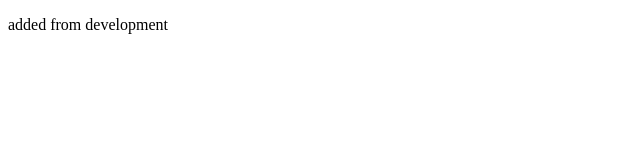
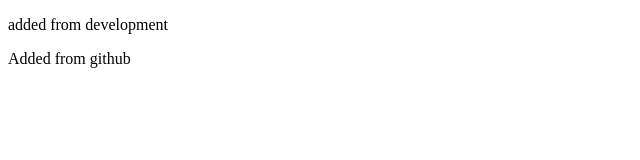
Before and after one commit to aikast/exam-practice, a plain HTML site: page index.html in a window 1280 px wide. Shown: the whole page, without its empty margins (0-640 px from the left). Drawn offline with Linux system fonts and the light colour scheme.

Commit message:
Update index.html

```diff
--- a/index.html
+++ b/index.html
@@ -9,5 +9,6 @@
 <body>
 	<p></p>
 	<p>added from development</p>
+	Added from github
 </body>
 </html>
```
